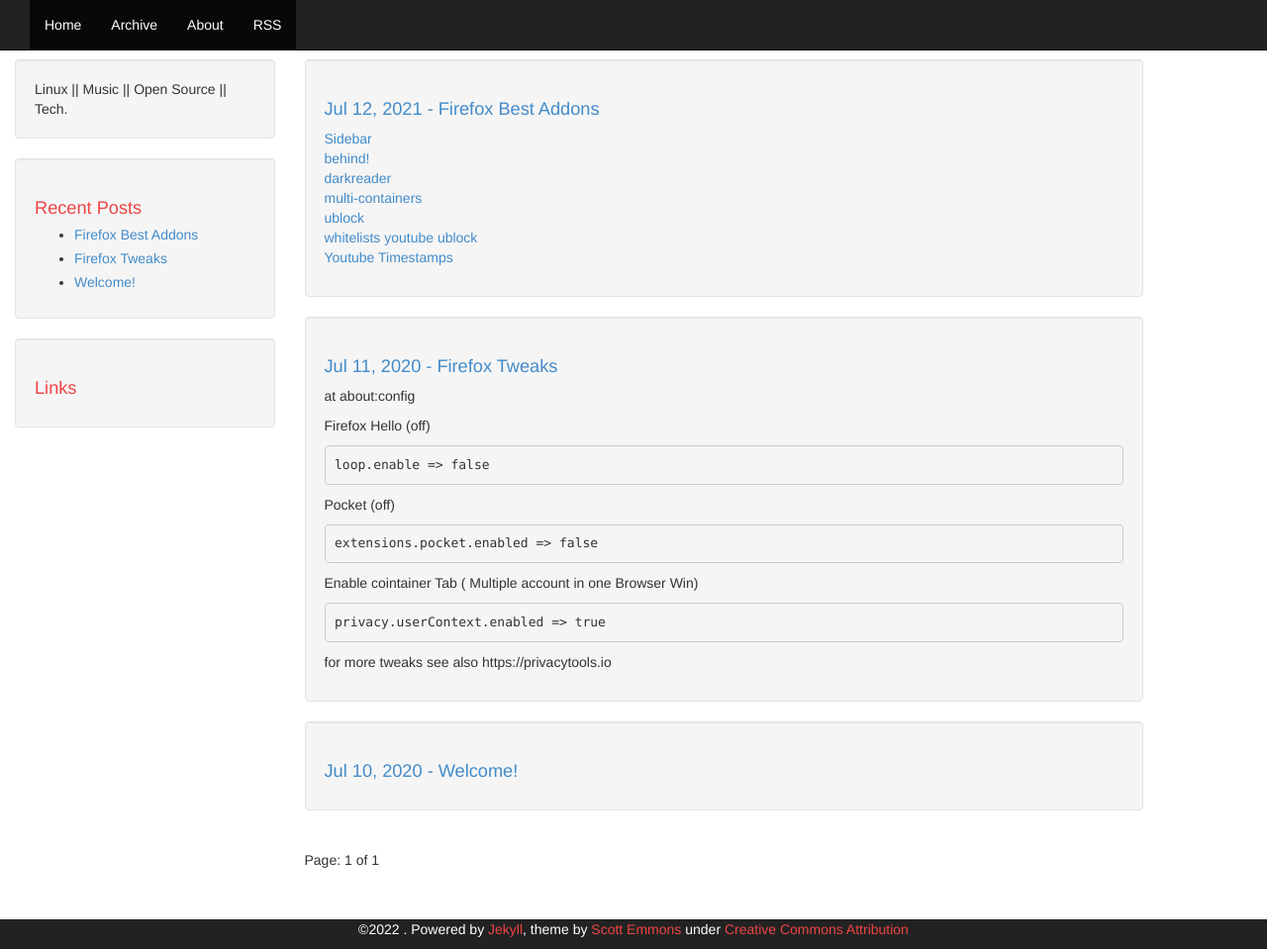
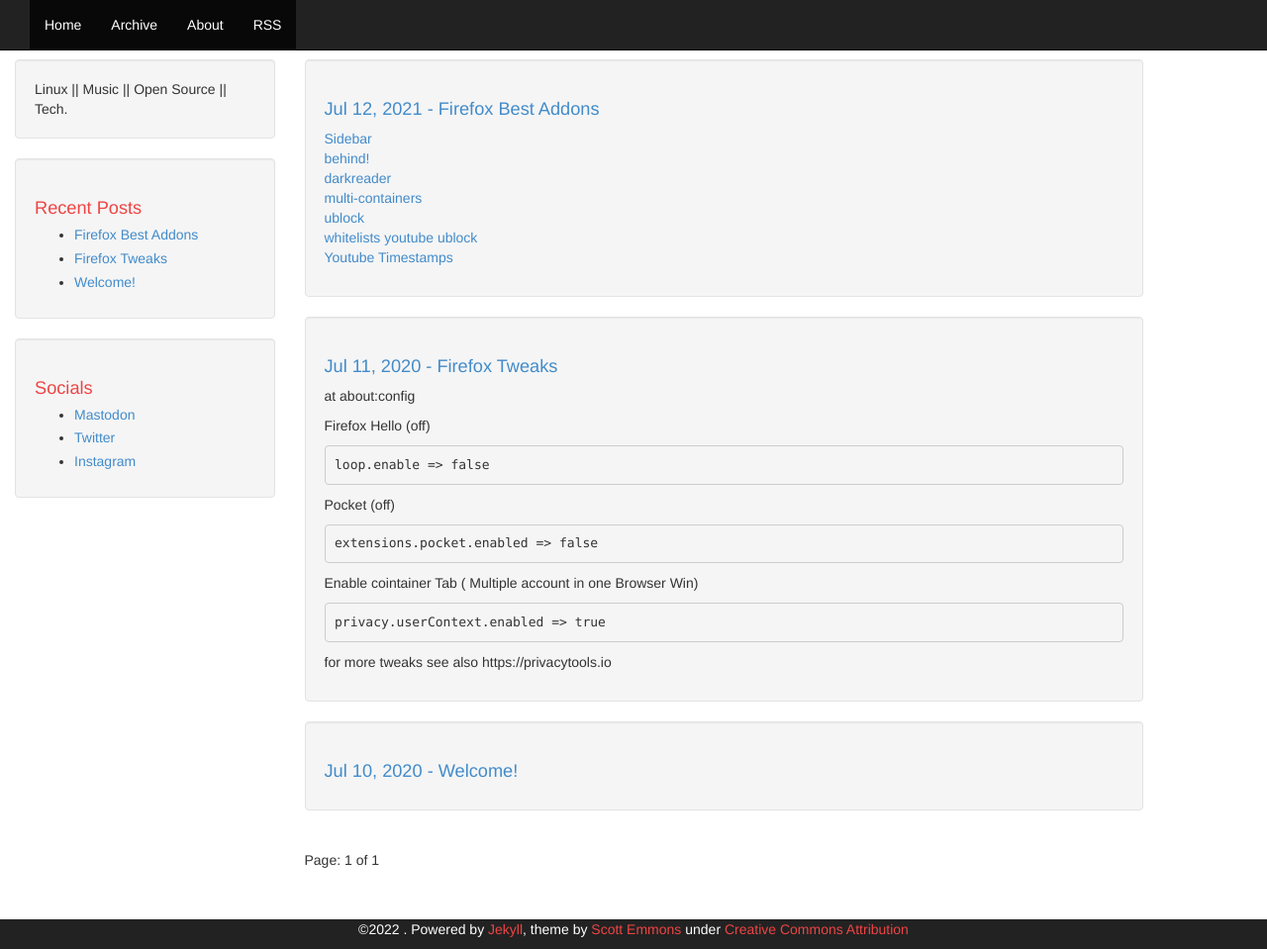
Before and after one commit to marekpistorius/blog.github.io, a Jekyll site: the page built from index.html, in a window 1280 px wide and 959 px high. Shown: the whole window at 99% size. Built offline with Jekyll 4.4.1, drawn with Linux system fonts in a browser that asks for light colours; the list of posts is cut into pages by our own code.

Commit message:
Update links-list.html

```diff
--- a/_includes/links-list.html
+++ b/_includes/links-list.html
@@ -1,7 +1,6 @@
-<h1>Links</h1>
-<!--ul>
-  <li><a href="#">One</a></li>
-  <li><a href="#">Two</a></li>
-  <li><a href="#">Three</a></li>
-  <li><a href="#">Four</a></li>
-</ul-->
+<h1>Socials</h1>
+<ul>
+  <li><a href="mstdn.io/@monkey_maniu">Mastodon</a></li>
+  <li><a href="twitter.com/monkey_maniu">Twitter</a></li>
+  <li><a href="instagram.com/monkey_maniu">Instagram</a></li>
+</ul>
```
